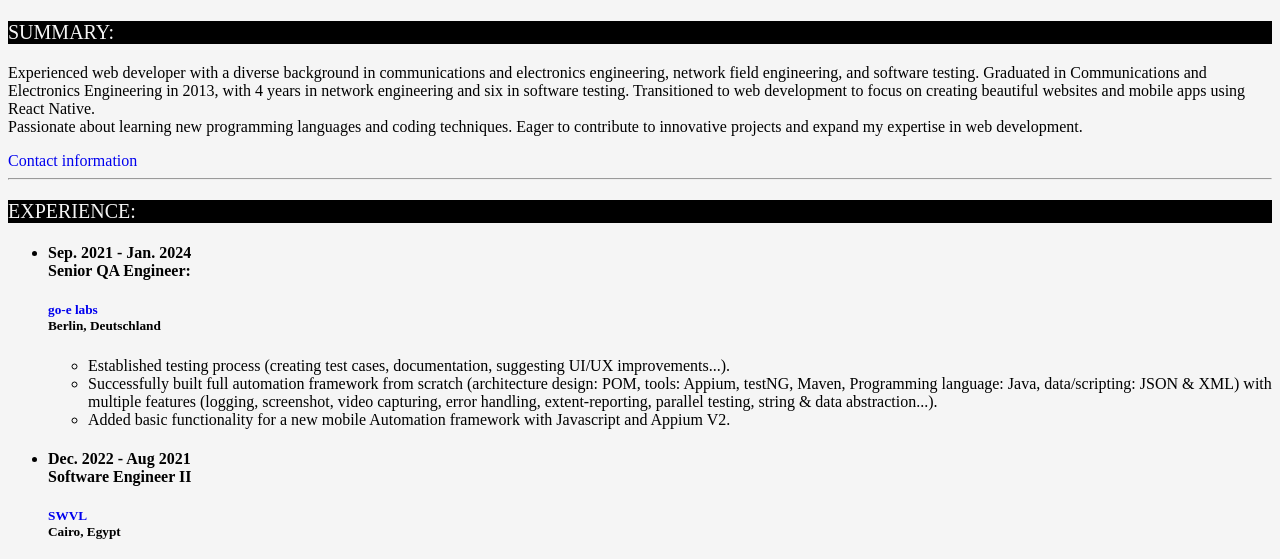
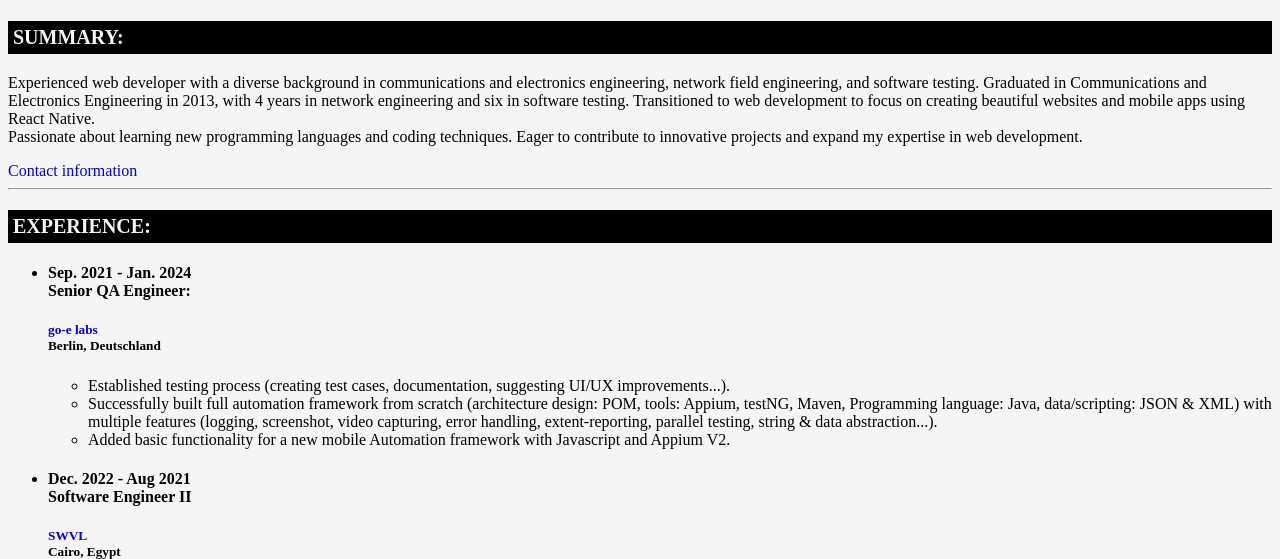
Before and after one commit to MohamedClio/basic-html-cv, a plain HTML site: page index.html in a window 1280 px wide. Shown: the part 207-766 px from the top of the page. Drawn offline with Linux system fonts and the light colour scheme.

Commit message:
editing section class

```diff
--- a/style.css
+++ b/style.css
@@ -12,6 +12,9 @@
   color: whitesmoke;
   font-size: 1.25rem;
   font-weight: 500;
+  padding: 5px;
+  font-weight: 700;
+  font-family: "Times New Roman", Times, serif;
 }
 html {
   background-color: whitesmoke;
```
